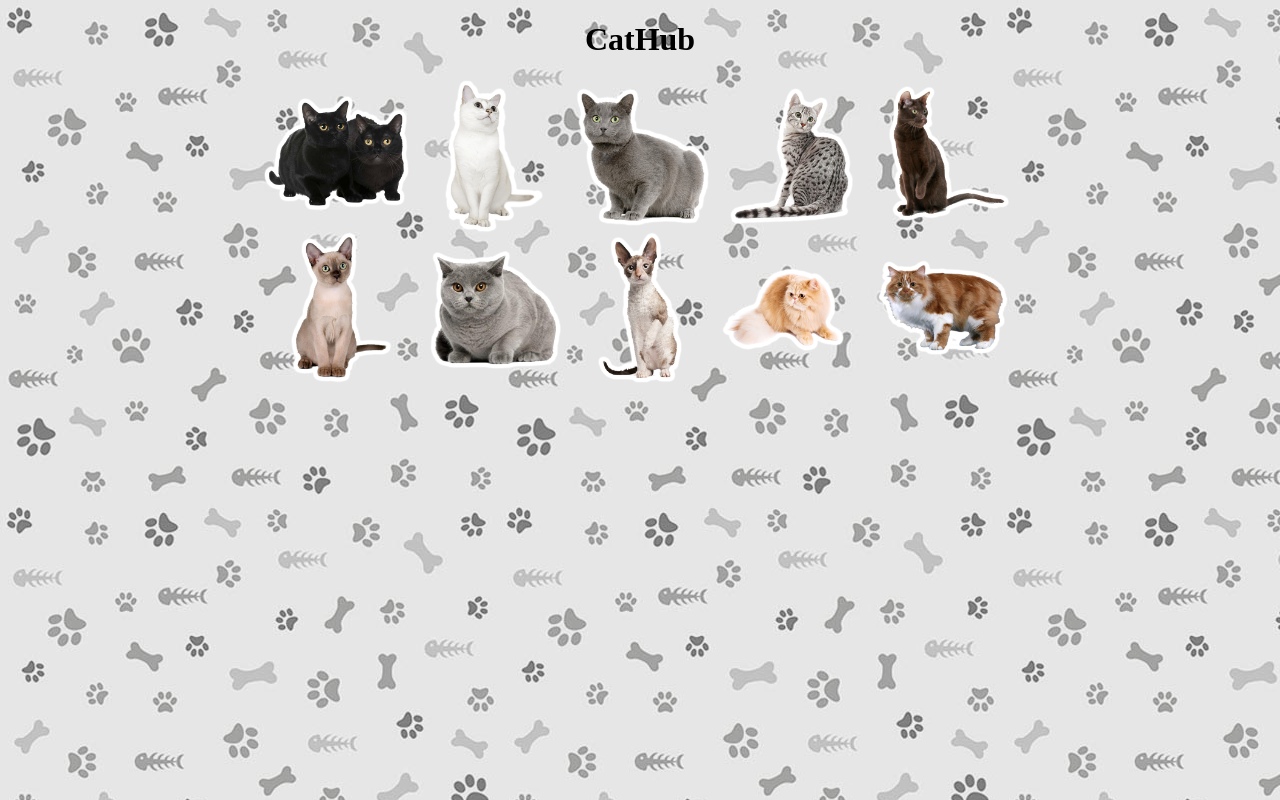
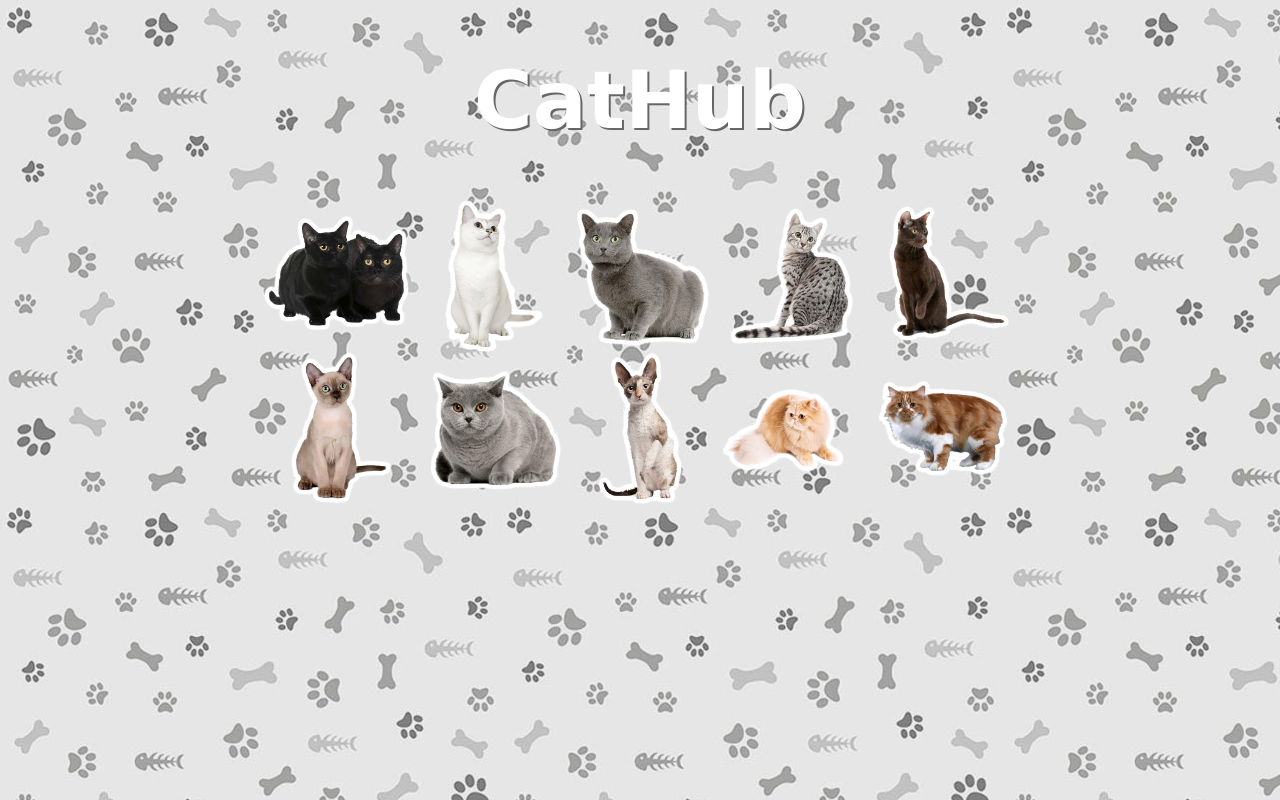
Before and after one commit to GuanmingQiao/CatHub, a plain HTML site: page index.html in a window 1280 px wide. Drawn offline with Linux system fonts and the light colour scheme.

Commit message:
add title and bkgd

```diff
--- a/css/index.css
+++ b/css/index.css
@@ -4,6 +4,17 @@ body {
     background-image: url("../assets/bkgd.jpg");
     background-repeat: repeat;
 }
+
+p, h1 {
+    font-family: "Verdana", Verdana, serif;
+}
+
+h1 {
+    font-size: 80px;
+    color: white;
+    text-shadow: 2px 2px #666;
+}
+
 
 .container {
     display: inline;
```
Also changed, not shown: index.html (+0 -1 lines).
